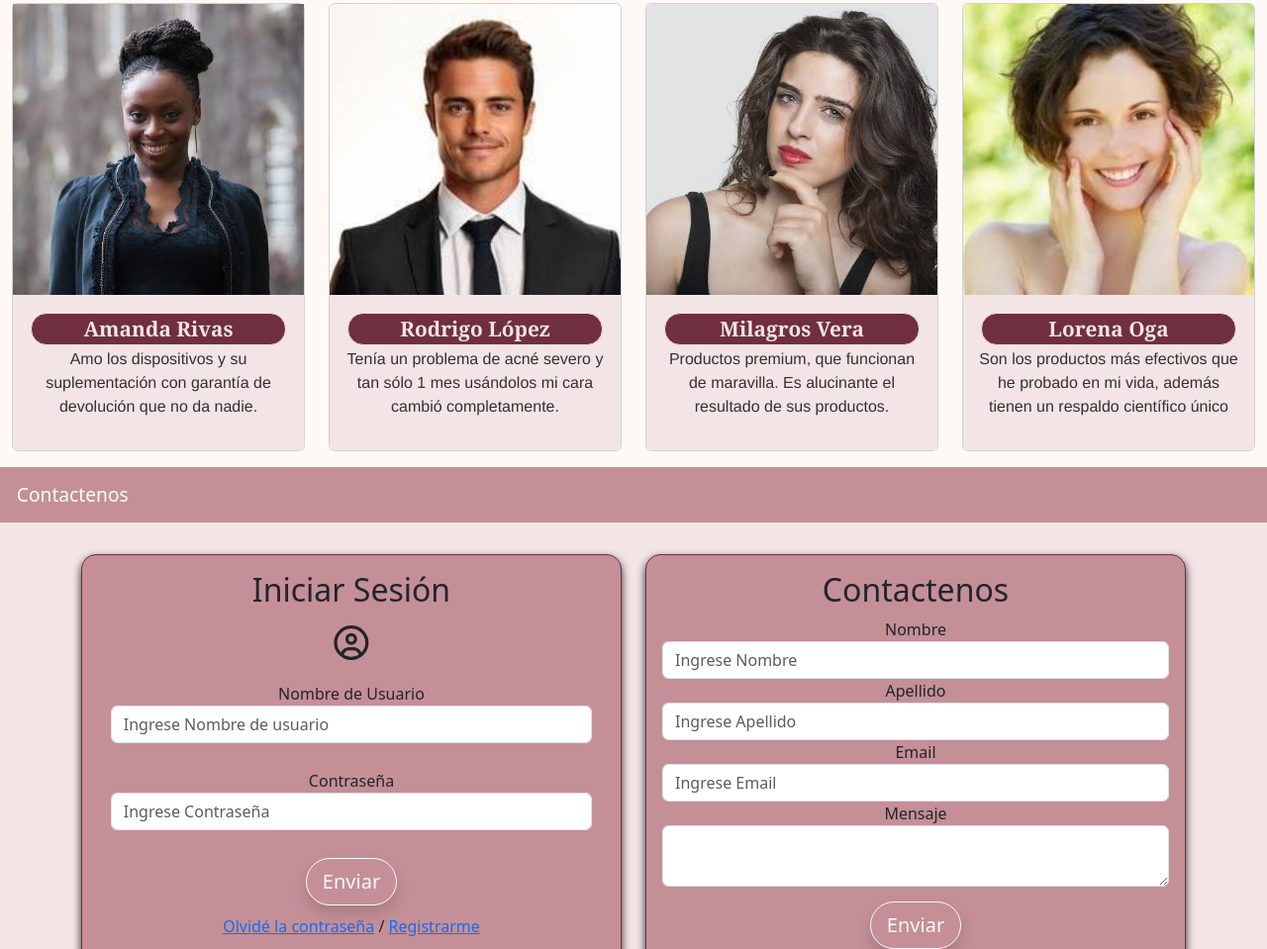
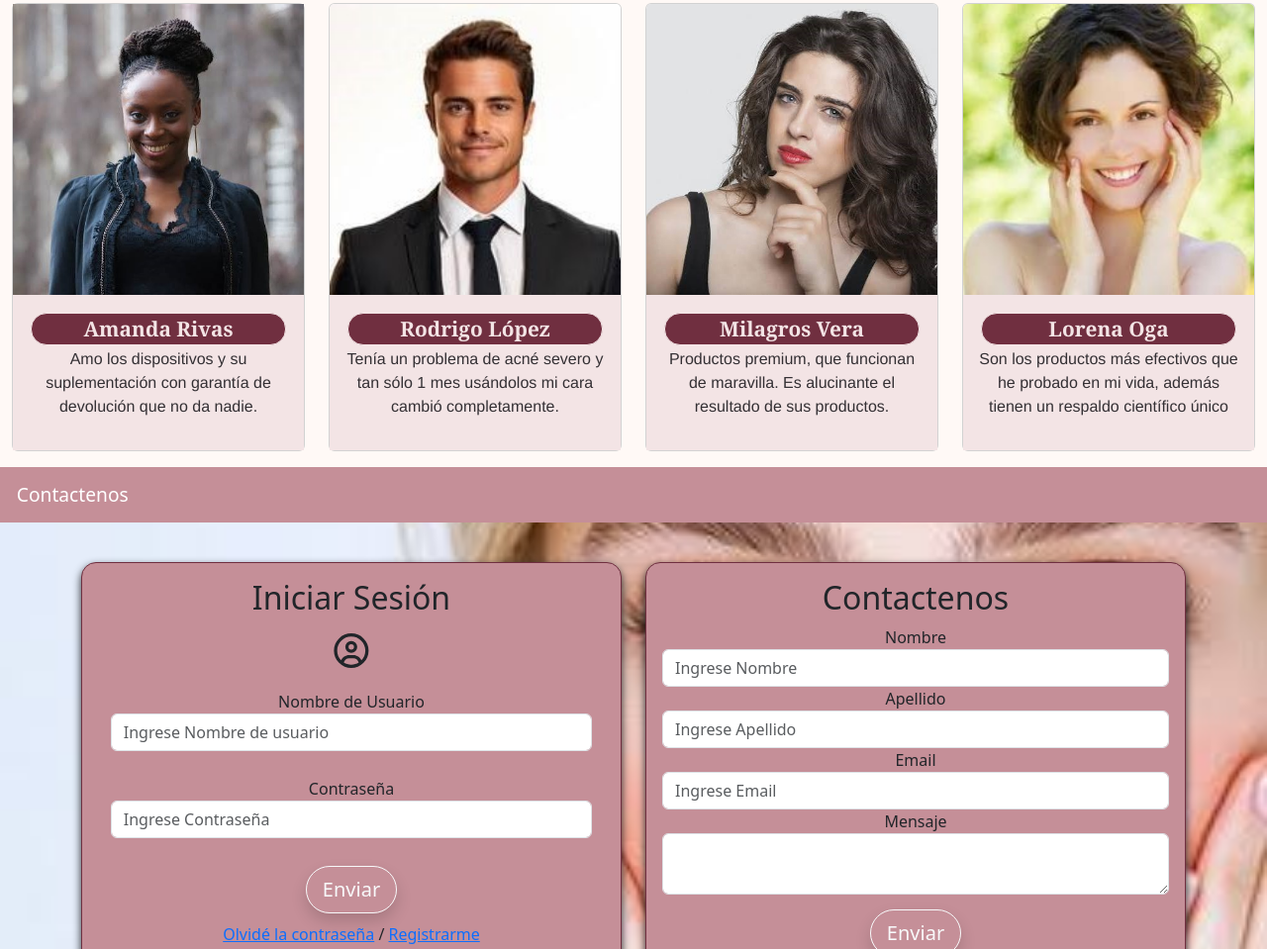
Before and after one commit to perezcarlah3-png/Pagina-Web-1, a plain HTML site: page index.html in a window 1280 px wide. Shown: the part 1841-2800 px from the top of the page at 99% size. Drawn offline with Linux system fonts and the light colour scheme.

Commit message:
nuevos cambios

```diff
--- a/LUMÉ.css
+++ b/LUMÉ.css
@@ -185,8 +185,8 @@ font-weight: bold;
 }
 #contacto
 {
-    height: 50%;
-    padding: 2rem;
+    height: 100%;
+    /* padding: ; */
     text-align: center;
     background-color: #f3e4e5;
 
@@ -205,6 +205,8 @@ font-weight: bold;
 
 .Contenido-formulario {
 
+    padding: 15px;
+    padding-top: 40px;
     position: relative;
     z-index: 2;
     display: flex;
@@ -228,6 +230,17 @@ form
     border: 1px solid #702f40;
     box-shadow:0 4px 8px;
  }
+ .img-contacto{
+
+    background-image: url("IMAGEN_LUMé/1.Inicio\ MUJER\ 1.jfif");
+    background-size: cover;
+    background-position: center;
+    background-repeat: no-repeat;
+    height: 40%;
+    width: 100% ;
+
+
+}
 
  .form-control{
     width: 100%;
@@ -265,45 +278,7 @@ footer {
 }
 
 .Texto-Enlaces a {
+    text-decoration: none;
     color: white !important;
 
 }
-
-
-
-
-
-/* Evita que los elementos superen el ancho disponible */
-* {
-    box-sizing: border-box;
-}
-
-/* Adaptar las tarjetas */
-.card {
-    width: 100%;
-    max-width: 100%;
-    min-width: 0;
-}
-
-/* Adaptar los formularios */
-form {
-    width: 100%;
-    max-width: 100%;
-    min-width: 0;
-}
-
-/* Evita que los campos se salgan del formulario */
-input,
-select,
-textarea,
-button {
-    max-width: 100%;
-}
-
-/* Ajustes para celulares */
-@media (max-width: 768px) {
-
-    form {
-        padding: 1rem;
-    }
-}
--- a/index.html
+++ b/index.html
@@ -457,7 +457,8 @@
  <!-- contacto -->
 
     <section id="contacto">
-    <div class="Contenido-formulario">
+        <!-- <div class="img-contacto"></div> -->
+    <div class="Contenido-formulario img-contacto ">
         <div class="container">
             <div class="row">
 
```
